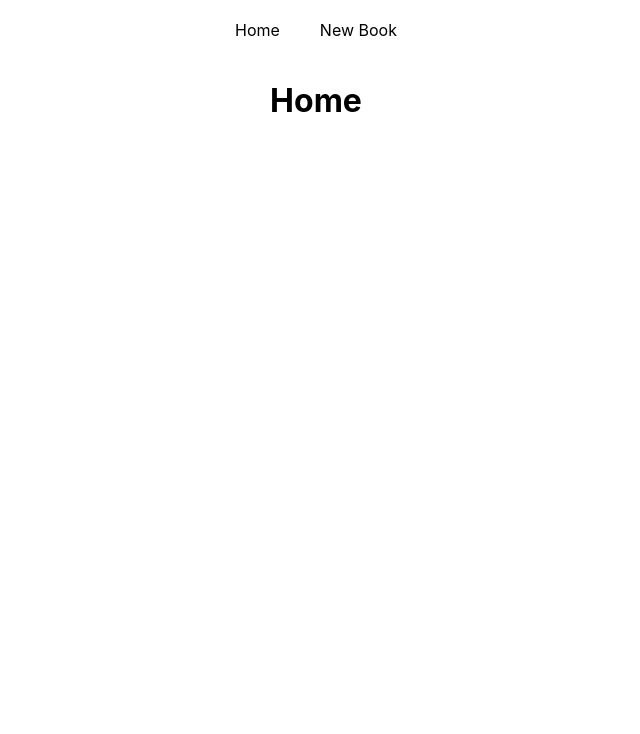
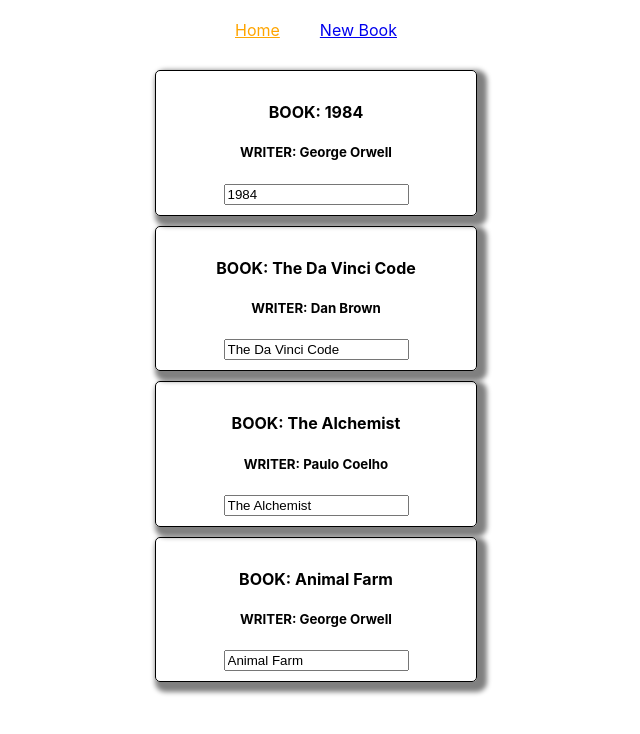
Before and after one commit to pauldipjoy/react_App_bohibrihi, a React (Create React App) app: page / in a window 1280 px wide. Shown: the top 734 px of the page, without its empty margins (324-964 px from the left). Built offline with nearby package versions, Linux system fonts and the light colour scheme.

Commit message:
Rendering Component with Route

```diff
--- a/src/App.css
+++ b/src/App.css
@@ -13,7 +13,13 @@
   margin: 20px;
 }
 
-.nav-bar a {
+.nav-bar 🎟 {
   text-decoration: none;
   color: black;
 }
+
+.nav-bar a:hover,
+a:active,
+a.active {
+  color: orange;
+}
--- a/src/components/MainComponent.js
+++ b/src/components/MainComponent.js
@@ -1,7 +1,8 @@
 import React, { Component } from 'react';
-import { Route } from 'react-router-dom';
+import { NavLink, Route } from 'react-router-dom';
 import bookList from '../assets/Bookdata.js';
 import BookList from './lists/BookList.js';
+import NewBook from "./representational/NewBook";
 
 
 class MainComponent extends Component {
@@ -188,17 +189,17 @@ render() {
 
 {/* add menu */}
 
-        <div className="nav-bar">
+        <nav className="nav-bar">
 
           <ul>
 
-            <li><a href="/">Home</a></li>
-            <li><a href="/new-book">New Book</a></li>
+            <li><NavLink to = "/" > Home </NavLink></li>
+            <li><NavLink to = "/new-book">New Book</NavLink></li>
 
           </ul>
 
 
-      </div>
+      </nav>
 
 
 
@@ -224,15 +225,15 @@ render() {
  {/* <NewBook /> */}
 
 
-      <Route  path= "/"  exact
+      <Route  path = "/"  exact
 
-      render= { () => <h1> Home </h1> }
+      component= {()  => books }
 
       />
 
-      <Route  path= "/new-book" exact
+      <Route  path = "/new-book" exact
 
-      render= { ()  => <h1> New Book </h1>}
+      component = { NewBook }
 
       />
 
```
